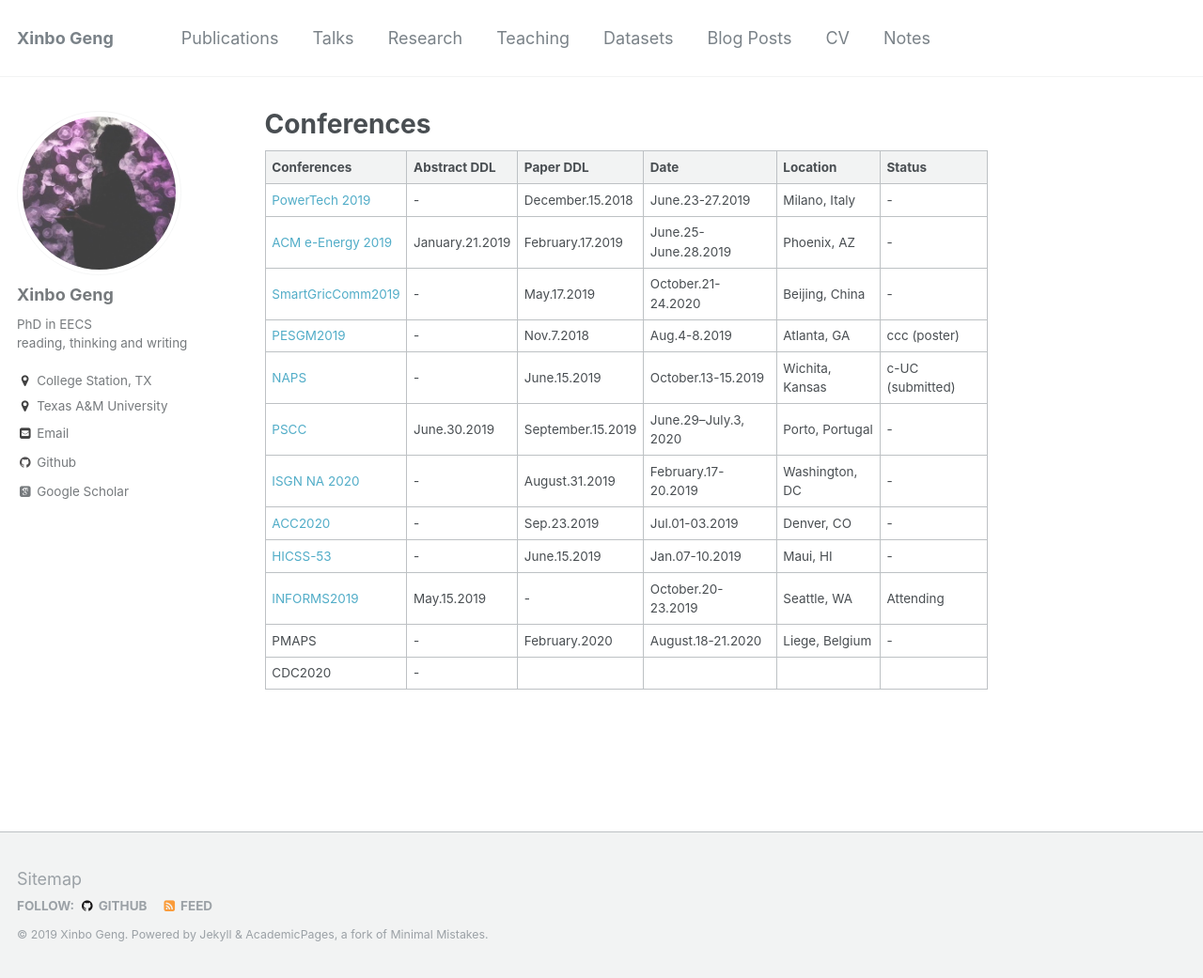
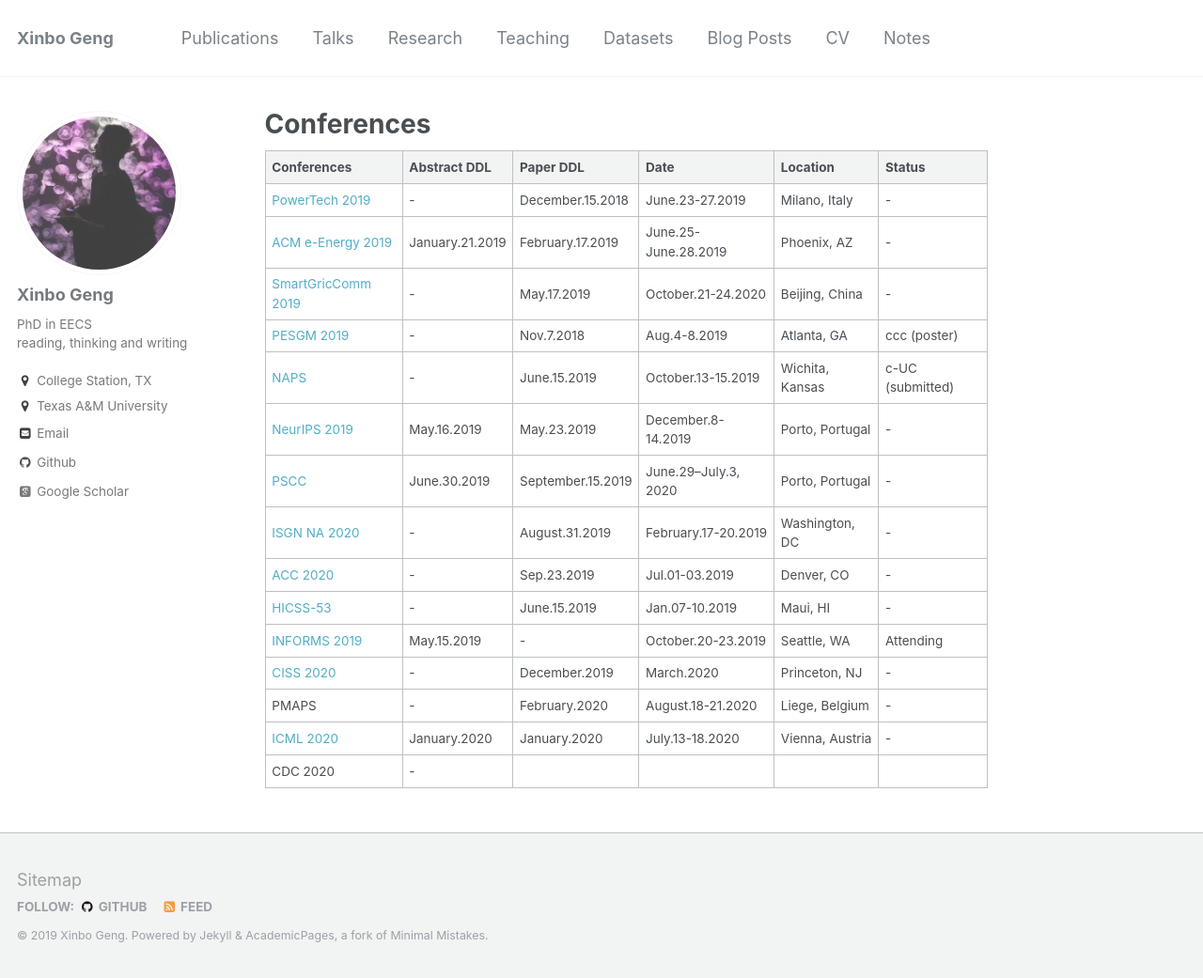
Before and after one commit to xb00dx/xb00dx.github.io, a Jekyll site: the page built from _pages/conf.md, in a window 1280 px wide and 1041 px high. Shown: the whole window at 94% size. Built offline with Jekyll 4.4.1, drawn with Linux system fonts in a browser that asks for light colours; some web fonts are replaced.

Commit message:
more conferences

```diff
--- a/_pages/conf.md
+++ b/_pages/conf.md
@@ -12,13 +12,16 @@ redirect_from:
 |------------------------------------------------------------------------------------|--------------|--------------|---------------------|--------------|-------------------|
 | [PowerTech 2019](https://attend.ieee.org/powertech-2019/)       | -           |   December.15.2018    |  June.23-27.2019    | Milano, Italy |    -           |
 | [ACM e-Energy 2019](https://energy.acm.org/conferences/eenergy/2019/)       | January.21.2019            |    February.17.2019     |  June.25-June.28.2019    | Phoenix, AZ |    -           |
-| [SmartGricComm2019](https://sgc2019.ieee-smartgridcomm.org/)       | -            |    May.17.2019     |  October.21-24.2020    | Beijing, China |    -           |
-| [PESGM2019](http://pes-gm.org/2019/call-for-papers)  | -            | Nov.7.2018 | Aug.4-8.2019 | Atlanta, GA | ccc (poster) |
+| [SmartGricComm 2019](https://sgc2019.ieee-smartgridcomm.org/)       | -            |    May.17.2019     |  October.21-24.2020    | Beijing, China |    -           |
+| [PESGM 2019](http://pes-gm.org/2019/call-for-papers)  | -            | Nov.7.2018 | Aug.4-8.2019 | Atlanta, GA | ccc (poster) |
 | [NAPS](https://www.wichita.edu/academics/engineering/naps2019/index.php)   | -            |    June.15.2019       |        October.13-15.2019             |    Wichita, Kansas        |         c-UC (submitted)          |
+|  [NeurIPS 2019](https://nips.cc/Conferences/2019/Dates)     |  May.16.2019    |  May.23.2019    |         December.8-14.2019            |      Porto, Portugal        |              - |
 |  [PSCC](https://pscc2020.pt/)     |  June.30.2019    |  September.15.2019    |         June.29–July.3, 2020            |      Porto, Portugal        |              - |
 | [ISGN NA 2020](https://ieee-isgt.org/)      | -            |   August.31.2019      |  February.17-20.2019                   |          Washington, DC    |         -          |
-| [ACC2020](http://acc2020.a2c2.org/)                                                | -            | Sep.23.2019  | Jul.01-03.2019      | Denver, CO |  -               |
+| [ACC 2020](http://acc2020.a2c2.org/)                                                | -            | Sep.23.2019  | Jul.01-03.2019      | Denver, CO |  -               |
 | [HICSS-53](http://hicss.hawaii.edu/tracks-and-minitracks/authors/)                 | -            | June.15.2019 | Jan.07-10.2019      | Maui, HI      | - |
-| [INFORMS2019](http://meetings2.informs.org/wordpress/seattle2019/) | May.15.2019  | -            | October.20-23.2019 | Seattle, WA   | Attending                |
+| [INFORMS 2019](http://meetings2.informs.org/wordpress/seattle2019/) | May.15.2019  | -            | October.20-23.2019 | Seattle, WA   | Attending                |
+| [CISS 2020](https://ee-ciss.princeton.edu/submit-paper.html) | -  | December.2019           | March.2020 | Princeton, NJ   | -                |
 | PMAPS                                                                               | -            |    February.2020          |    August.18-21.2020      |         Liege, Belgium     |                   - |
-| CDC2020      | -            |              |                     |              |                   |
+| [ICML 2020](https://icml.cc/Conferences/2020/Dates)      | January.2020           |  January.2020     |  July.13-18.2020        |     Vienna, Austria   |    -               |
+| CDC 2020      | -            |              |                     |              |                   |
```
